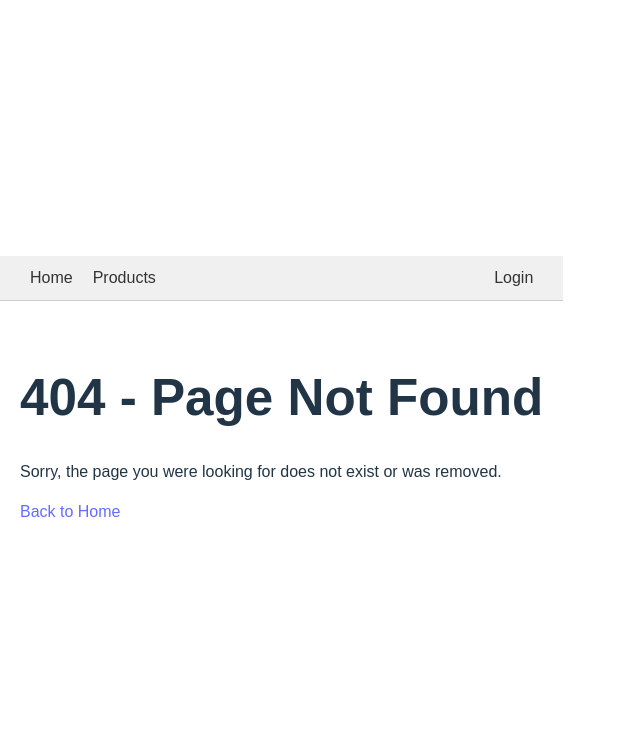
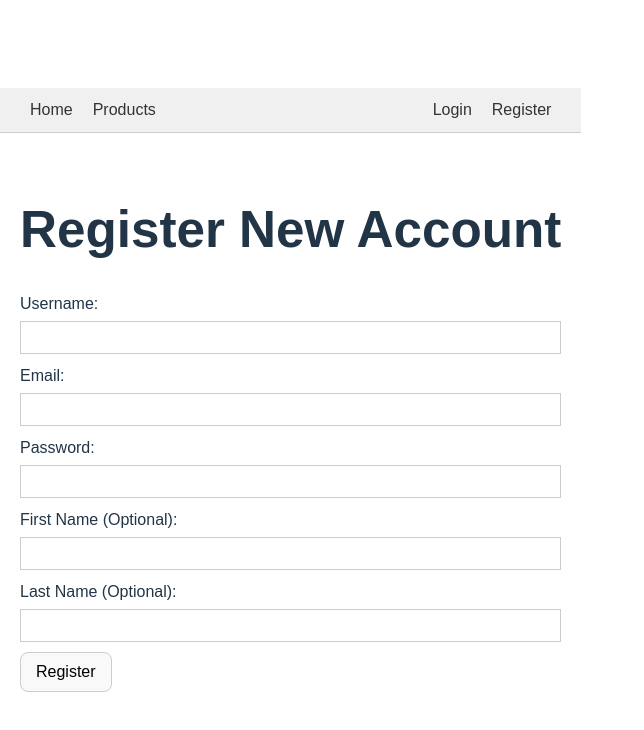
Before and after one commit to ethanbalgobin/TechStop, a React (Vite) app in the folder client/: page /register in a window 1280 px wide. Before the commit this address had no page. Shown: the top 730 px of the page, without its empty margins (0-644 px from the left). Built offline with nearby package versions, Linux system fonts and the light colour scheme.

Commit message:
Feature: Complete Page and Nav link

```diff
--- a/client/src/App.jsx
+++ b/client/src/App.jsx
@@ -10,10 +10,11 @@ import NotFoundPage from './pages/NotFoundPage';
 import ProductsPage from './pages/ProductsPage';
 import LoginPage from './pages/LoginPage';
 import ProfilePage from './pages/ProfilePage';
+import RegistrationPage from './pages/RegistrationPage'; // Import the new RegistrationPage
 
 // --- Import Utility Components ---
 import NavBar from './components/NavBar';
-import ProtectedRoute from './components/ProtectedRoute'; // Import ProtectedRoute
+import ProtectedRoute from './components/ProtectedRoute';
 
 function App() {
   // --- Authentication State ---
@@ -52,43 +53,30 @@ function App() {
   // --- Render Logic: Define Routes ---
   return (
     <div style={{ fontFamily: 'sans-serif' }}>
-      {/* Render NavBar, passing token and logout handler */}
       <NavBar token={token} handleLogout={handleLogout} />
 
       <div style={{ padding: '20px' }}>
-        {/* Define application routes */}
         <Routes>
           {/* Public Routes */}
           <Route path="/" element={<HomePage />} />
           <Route
               path="/login"
-              // Pass the handleLoginSuccess function as a prop to LoginPage
               element={<LoginPage onLoginSuccess={handleLoginSuccess} />}
           />
+          {/* Add the route for the registration page */}
+          <Route path="/register" element={<RegistrationPage />} />
           <Route path="/products" element={<ProductsPage />} />
 
           {/* Protected Routes */}
-          {/* Wrap the ProfilePage element with ProtectedRoute, passing the token */}
           <Route
             path="/profile"
             element={
               <ProtectedRoute token={token}>
-                {/* This is the child component rendered if token exists */}
                 <ProfilePage />
               </ProtectedRoute>
             }
           />
           {/* Add other protected routes here using the same pattern */}
-          {/* Example:
-          <Route
-            path="/orders"
-            element={
-              <ProtectedRoute token={token}>
-                <OrdersPage /> // Assuming an OrdersPage component exists
-              </ProtectedRoute>
-            }
-          />
-          */}
 
           {/* Catch-all route for 404 Not Found */}
           <Route path="*" element={<NotFoundPage />} />
--- a/client/src/components/NavBar.jsx
+++ b/client/src/components/NavBar.jsx
@@ -12,7 +12,7 @@ function NavBar({ token, handleLogout }) {
     navigate('/login'); // Redirect to login page after logout
   };
 
-  // TODO: Basic inline styles for the navbar (replace with CSS classes later)
+  // TODO :Basic inline styles for the navbar (replace with CSS classes later)
   const navStyle = {
     backgroundColor: '#f0f0f0',
     padding: '10px 20px',
@@ -49,8 +49,11 @@ function NavBar({ token, handleLogout }) {
             <button onClick={onLogoutClick} style={buttonStyle}>Logout</button>
           </>
         ) : (
-          // If logged out, show Login link
-          <Link to="/login" style={linkStyle}>Login</Link>
+          // If logged out, show Login and Register links
+          <>
+            <Link to="/login" style={linkStyle}>Login</Link>
+            <Link to="/register" style={linkStyle}>Register</Link> {/* Added Register Link */}
+          </>
         )}
       </div>
     </nav>
--- /dev/null
+++ b/client/src/pages/RegistrationPage.jsx
@@ -0,0 +1,155 @@
+// client/src/pages/RegistrationPage.jsx
+
+import React, { useState } from 'react';
+import { useNavigate } from 'react-router-dom';
+
+function RegistrationPage() {
+  // State for form inputs
+  const [username, setUsername] = useState('');
+  const [email, setEmail] = useState('');
+  const [password, setPassword] = useState('');
+  const [firstName, setFirstName] = useState(''); // Optional
+  const [lastName, setLastName] = useState('');   // Optional
+
+  // State for loading and errors
+  const [isLoading, setIsLoading] = useState(false);
+  const [error, setError] = useState('');
+  const [successMessage, setSuccessMessage] = useState('');
+
+  const navigate = useNavigate(); // Hook for navigation
+
+  const handleSubmit = async (event) => {
+    event.preventDefault();
+    setIsLoading(true);
+    setError('');
+    setSuccessMessage('');
+
+    // Basic client-side validation (add more as needed)
+    if (!username || !email || !password) {
+      setError('Username, email, and password are required.');
+      setIsLoading(false);
+      return;
+    }
+
+    try {
+      const response = await fetch('/api/auth/register', { // Ensure this matches your server route
+        method: 'POST',
+        headers: { 'Content-Type': 'application/json' },
+        body: JSON.stringify({
+          username,
+          email,
+          password,
+          first_name: firstName, // Send optional fields
+          last_name: lastName
+        }),
+      });
+
+      const data = await response.json(); // Attempt to parse JSON
+
+      if (!response.ok) {
+        // Use error message from server response if available
+        throw new Error(data.error || `Registration failed: ${response.status}`);
+      }
+
+      // --- Registration Success ---
+      console.log('Registration successful:', data);
+      setSuccessMessage('Registration successful! Please log in.');
+      // Clear form fields
+      setUsername('');
+      setEmail('');
+      setPassword('');
+      setFirstName('');
+      setLastName('');
+      // Optionally redirect to login page after a short delay
+      setTimeout(() => {
+        navigate('/login');
+      }, 2000); // Redirect after 2 seconds
+
+    } catch (err) {
+      console.error('Registration error:', err);
+      setError(err.message || 'An unexpected error occurred during registration.');
+    } finally {
+      setIsLoading(false);
+    }
+  };
+
+  return (
+    <div>
+      <h1>Register New Account</h1>
+      <form onSubmit={handleSubmit}>
+        {/* Username Input */}
+        <div>
+          <label htmlFor="reg-username" style={{ display: 'block', marginBottom: '5px' }}>Username:</label>
+          <input
+            type="text"
+            id="reg-username"
+            value={username}
+            onChange={(e) => setUsername(e.target.value)}
+            required
+            disabled={isLoading}
+            style={{ width: '100%', padding: '8px', marginBottom: '10px', boxSizing: 'border-box', border: '1px solid #ccc' }}
+          />
+        </div>
+        {/* Email Input */}
+        <div>
+          <label htmlFor="reg-email" style={{ display: 'block', marginBottom: '5px' }}>Email:</label>
+          <input
+            type="email"
+            id="reg-email"
+            value={email}
+            onChange={(e) => setEmail(e.target.value)}
+            required
+            disabled={isLoading}
+            style={{ width: '100%', padding: '8px', marginBottom: '10px', boxSizing: 'border-box', border: '1px solid #ccc' }}
+          />
+        </div>
+        {/* Password Input */}
+        <div>
+          <label htmlFor="reg-password" style={{ display: 'block', marginBottom: '5px' }}>Password:</label>
+          <input
+            type="password"
+            id="reg-password"
+            value={password}
+            onChange={(e) => setPassword(e.target.value)}
+            required
+            disabled={isLoading}
+            style={{ width: '100%', padding: '8px', marginBottom: '10px', boxSizing: 'border-box', border: '1px solid #ccc' }}
+          />
+        </div>
+        {/* First Name Input (Optional) */}
+        <div>
+          <label htmlFor="reg-firstname" style={{ display: 'block', marginBottom: '5px' }}>First Name (Optional):</label>
+          <input
+            type="text"
+            id="reg-firstname"
+            value={firstName}
+            onChange={(e) => setFirstName(e.target.value)}
+            disabled={isLoading}
+            style={{ width: '100%', padding: '8px', marginBottom: '10px', boxSizing: 'border-box', border: '1px solid #ccc' }}
+          />
+        </div>
+        {/* Last Name Input (Optional) */}
+        <div>
+          <label htmlFor="reg-lastname" style={{ display: 'block', marginBottom: '5px' }}>Last Name (Optional):</label>
+          <input
+            type="text"
+            id="reg-lastname"
+            value={lastName}
+            onChange={(e) => setLastName(e.target.value)}
+            disabled={isLoading}
+            style={{ width: '100%', padding: '8px', marginBottom: '10px', boxSizing: 'border-box', border: '1px solid #ccc' }}
+          />
+        </div>
+
+        <button type="submit" disabled={isLoading} style={{ padding: '10px 15px', cursor: 'pointer', border: '1px solid #ccc' }}>
+          {isLoading ? 'Registering...' : 'Register'}
+        </button>
+      </form>
+      {/* Display Success or Error Messages */}
+      {successMessage && <p style={{ color: 'green', marginTop: '10px' }}>{successMessage}</p>}
+      {error && <p style={{ color: 'red', marginTop: '10px', fontWeight: 'bold' }}>{error}</p>}
+    </div>
+  );
+}
+
+export default RegistrationPage;
```
